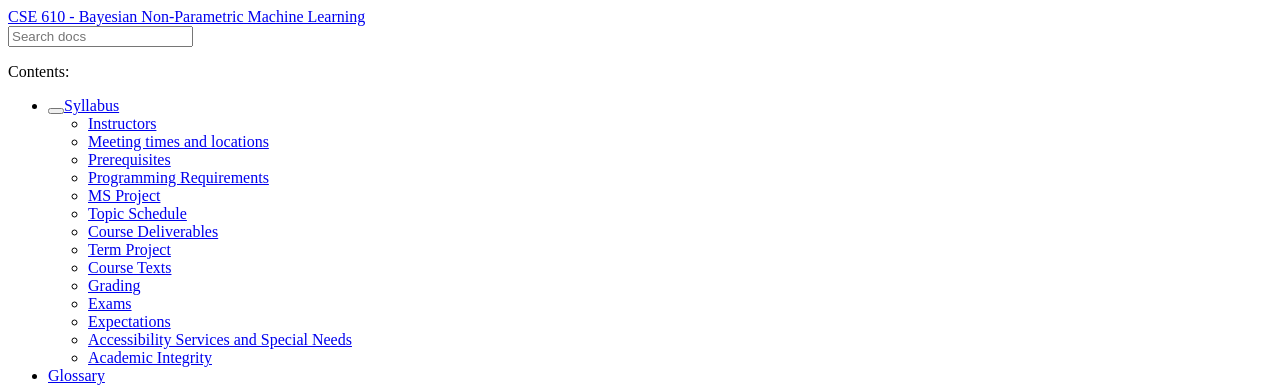
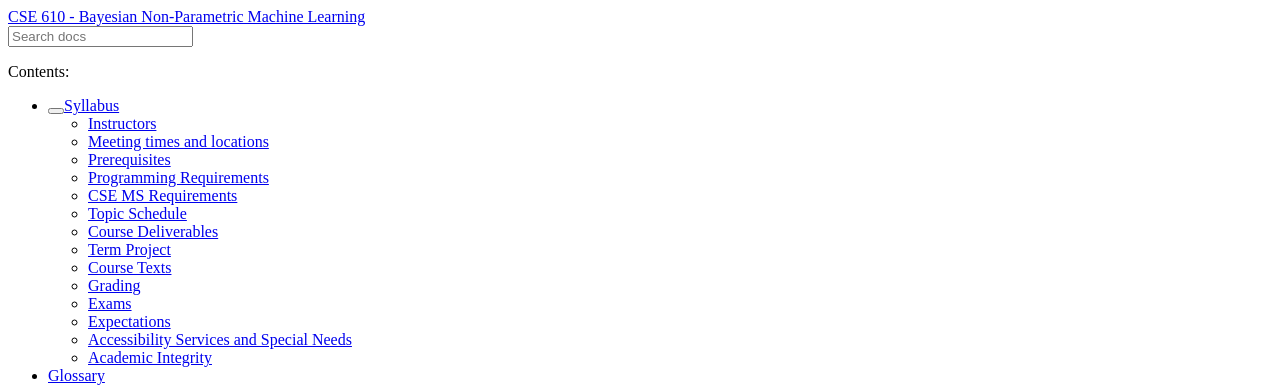
Before and after one commit to chandola/mladvanced-ub, a Sphinx documentation site: the page built from source/syllabus.rst, in a window 1280 px wide and 1400 px high. Shown: the top 387 px of the window. Built offline with Sphinx 7.4.7 and the Read the Docs theme 2.0.0, drawn with Linux system fonts in a browser that asks for light colours; some of the changed text lies outside the part shown.

Commit message:
updating requirements

```diff
--- a/source/syllabus.rst
+++ b/source/syllabus.rst
@@ -44,12 +44,10 @@
 ------------------------
 All in-class demonstrations and homework-related codes will be in ``Python 3.x``. We will use ``GPy``, a native library for Gaussian Process (See `<https://sheffieldml.github.io/GPy/>`_ for details and installation instructions). Additionally, we will also explore two modern libraries, `GPyTorch <https://gpytorch.ai>`_ and `GPflow <https://github.com/GPflow/GPflow>`_ to develop scalable GP based solutions for large scale problems.
 
-MS Project
+CSE MS Requirements
 ---------------
-The final project in this class satisfies the MS project requirement for the CSE Masters program.
-
-.. note::
- This class will be considered as an AI focus area course, with regards to the CSE graduate requirements.
+- The final project in this class satisfies the MS project requirement for the CSE Masters program.
+- This class will be considered as an AI focus area course, with regards to the CSE graduate requirements.
 
 Topic Schedule
 ---------------
```
